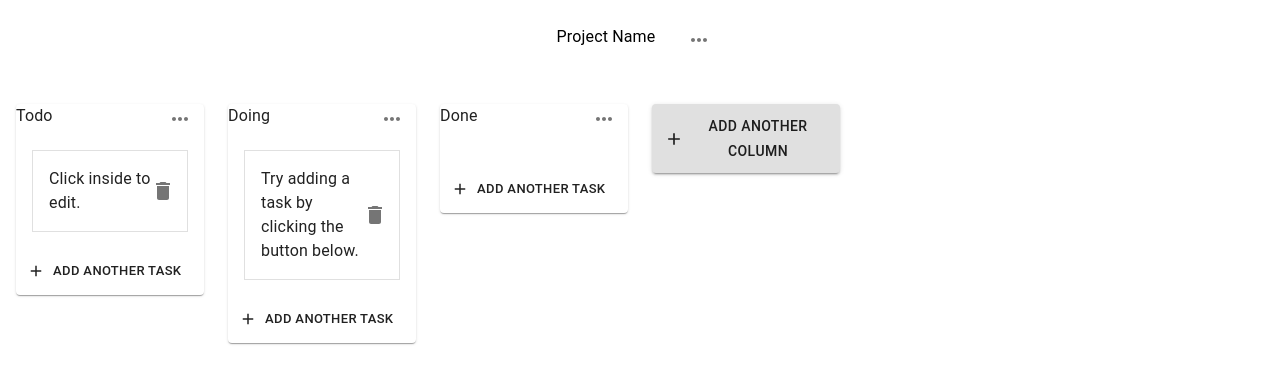
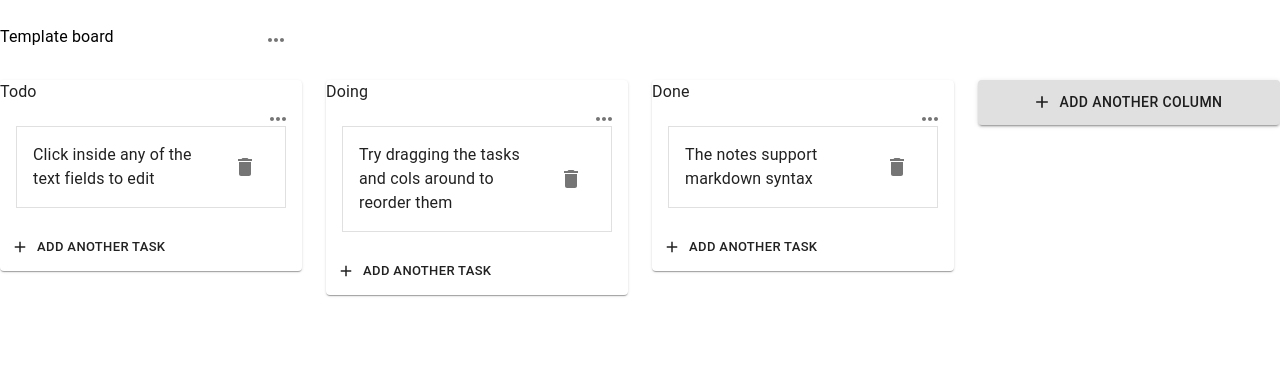
Before and after one commit to dylanpjx/todo-kanban, a React (Create React App) app: page / in a window 1280 px wide. Shown: the top 384 px of the page. Built offline with nearby package versions, Linux system fonts and the light colour scheme.

Commit message:
Complete refactoring of code using shallow instead of nested state

```diff
--- a/src/App.js
+++ b/src/App.js
@@ -1,161 +1,182 @@
 import React, { Component } from 'react';
 
-import initialState from './components/helpers/initialState';
+import initialState from './helpers/initialState';
 import Board from './components/Board';
+
+var _taskIndex = 3;
+var _colIndex = 3;
+var _boardIndex = 1;
 
 class App extends Component {
   constructor(props) {
     super(props);
     this.state = initialState;
   }
+
+  // DnD
+  onDragEnd = (result) => {
+    const { destination, source, draggableId, type } = result;
+
+    // No destination
+    if (!destination) return;
+
+    // Destination same as source
+    if (
+      destination.droppableId === source.droppableId &&
+      destination.index === source.index
+    )
+      return;
+
+    // Handle column dragging
+    if (type === 'column') {
+      const colIds = this.state.boards[source.droppableId].colIds;
+      colIds.splice(source.index, 1);
+      colIds.splice(destination.index, 0, draggableId);
+      const newBoard = { ...this.state.boards[source.draggableId], colIds };
+
+      this.setState({
+        ...this.state,
+        boards: { ...this.state.boards, [newBoard.id]: newBoard },
+      });
+      return;
+    }
+
+    // Handle task dragging
+    const startCol = this.state.cols[source.droppableId];
+    const endCol = this.state.cols[destination.droppableId];
+
+    // Within same column
+    if (startCol === endCol) {
+      const taskIds = startCol.taskIds;
+      taskIds.splice(source.index, 1);
+      taskIds.splice(destination.index, 0, draggableId);
+      const newCol = { ...startCol, taskIds };
+
+      this.setState({
+        ...this.state,
+        cols: { ...this.state.cols, [newCol.id]: newCol },
+      });
+      return;
+    }
+    // Across different columns
+    const startTaskIds = startCol.taskIds;
+    startTaskIds.splice(source.index, 1);
+    const newStart = { ...startCol, startTaskIds };
+
+    const endTaskIds = endCol.taskIds;
+    endTaskIds.splice(destination.index, 0, draggableId);
+    const newEnd = { ...endCol, endTaskIds };
+
+    this.setState({
+      ...this.state,
+      cols: {
+        ...this.state.cols,
+        [newStart.id]: newStart,
+        [newEnd.id]: newEnd,
+      },
+    });
+  };
+
   // Board handling
-  setBoards = (boards) => {
-    console.log('new', boards);
+  addBoard = (header, colIds = [], id = 'board-' + _boardIndex++) => {
+    const boards = { ...this.state.boards };
+    boards[id] = { id, header, colIds };
     this.setState({ boards });
   };
 
-  updateHeader = (header) => {
-    const boardId = this.state.currBoard;
-    const boards = [...this.state.boards];
+  delBoard = (id) => {
+    const boards = { ...this.state.boards };
+    boards.filter((board) => board.id === id);
+    this.setState({ boards });
+  };
 
-    this.setBoards(
-      boards.map((board) => {
-        if (board.id === boardId) {
-          return { ...board, header };
-        }
-        return { board };
-      }),
-    );
+  updateHeader = (id, header) => {
+    const boards = { ...this.state.boards };
+    boards.map((board) => {
+      if (board.id === id) return { ...board, header };
+      return board;
+    });
+    this.setState({ boards });
   };
 
   // Col handling
-  setCols = (cols) => {
-    const boardId = this.state.currBoard;
-    const boards = [...this.state.boards];
+  addCol = (label, taskIds = [], id = 'col-' + _colIndex++) => {
+    const cols = { ...this.state.cols };
+    cols[id] = { id, label, taskIds };
+    this.setState({ cols });
 
-    this.setBoards(
-      boards.map((board) => {
-        if (board.id === boardId) {
-          return { ...board, cols };
-        }
-        return { board };
-      }),
-    );
+    const boards = { ...this.state.boards };
+    boards[this.state.boardOrder[0]].colIds.push(id);
+    this.setState({ boards });
   };
 
-  updateLabel = (colId, label) => {
-    const boardId = this.state.currBoard;
-    const boards = [...this.state.boards];
-    const board = boards.find((board) => board.id === boardId);
-    const cols = board.cols;
+  delCol = (id) => {
+    const cols = { ...this.state.cols };
+    delete cols[id];
+    this.setState({ cols });
 
-    this.setCols(
-      cols.map((col) => {
-        if (col.id === colId) {
-          return { ...col, label };
-        }
-        return col;
-      }),
-    );
+    const boards = { ...this.state.boards };
+    boards[this.state.boardOrder[0]].colIds.filter((colId) => colId === id);
   };
 
-  addCol = (label) => {
-    const boardId = this.state.currBoard;
-    const boards = [...this.state.boards];
-    const board = boards.find((board) => board.id === boardId);
-    const cols = board.cols;
-
-    const newCol = createCol(label, [], true);
-    this.setCols([...cols, newCol], boardId);
-  };
-
-  delCol = (colId) => {
-    const boardId = this.state.currBoard;
-    const boards = [...this.state.boards];
-    const board = boards.find((board) => board.id === boardId);
-    const cols = board.cols;
-
-    this.setCols(cols.filter(({ id }) => id !== colId));
+  updateLabel = (id, label) => {
+    const cols = { ...this.state.cols };
+    cols.map((col) => {
+      if (col.id === id) return { ...col, label };
+      return col;
+    });
+    this.setState({ cols });
   };
 
   // Task handling
-  setTasks = (colId, tasks) => {
-    const boardId = this.state.currBoard;
-    const boards = [...this.state.boards];
-    const board = boards.find((board) => board.id === boardId);
-    const cols = board.cols;
+  addTask = (colId, content, id = 'task-' + _taskIndex++) => {
+    const tasks = { ...this.state.tasks };
+    tasks[id] = { id, content };
+    this.setState({ tasks });
 
-    this.setCols(
-      cols.map((col) => {
-        if (col.id === colId) {
-          return { ...col, tasks };
-        }
-        return col;
-      }),
-    );
+    const cols = { ...this.state.cols };
+    cols[colId].taskIds.push(id);
+    this.setState({ cols });
   };
 
-  // this should be called only if you commit the edit
-  updateContent = (colId, taskId, content) => {
-    const boardId = this.state.currBoard;
-    const boards = [...this.state.boards];
-    const board = boards.find((board) => board.id === boardId);
-    const col = board.cols.find((col) => col.id === colId);
-    const tasks = col.tasks;
+  delTask = (colId, id) => {
+    const tasks = { ...this.state.tasks };
+    delete tasks[id];
+    this.setState({ tasks });
 
-    this.setTasks(
-      colId,
-      tasks.map((task) => {
-        if (task.id === taskId) {
-          return { ...task, content };
-        }
-        return task;
-      }),
-    );
+    const cols = { ...this.state.cols };
+    cols[colId].taskIds.filter((taskId) => taskId === id);
+    this.setState({ cols });
   };
 
-  addTask = (colId, content) => {
-    const boardId = this.state.currBoard;
-    const boards = [...this.state.boards];
-    const board = boards.find((board) => board.id === boardId);
-    const col = board.cols.find((col) => col.id === colId);
-    const tasks = col.tasks;
-
-    const newTask = createTask(colId, content, true);
-    this.setTasks(colId, [...tasks, newTask]);
-  };
-
-  delTask = (colId, taskId) => {
-    const boardId = this.state.currBoard;
-    const boards = [...this.state.boards];
-    const board = boards.find((board) => board.id === boardId);
-    const col = board.cols.find((col) => col.id === colId);
-    const tasks = col.tasks;
-
-    console.log('old', boards);
-
-    this.setTasks(
-      colId,
-      tasks.filter(({ id }) => id !== taskId),
-    );
+  updateContent = (id, content) => {
+    const tasks = { ...this.state.tasks };
+    tasks.map((task) => {
+      if (task.id === id) return { ...task, content };
+      return task;
+    });
+    this.setState({ tasks });
   };
 
   render() {
-    const board = this.state.boards.find(
-      (board) => board.id === this.state.currBoard,
-    );
+    const board = this.state.boards[this.state.boardOrder[0]];
+    console.log('board: ', board);
 
     return (
       <Board
-        header={board.header}
-        updateHeader={this.updateHeader}
-        cols={board.cols}
+        board={board}
+        // addBoard={this.addBoard}
+        // delBoard={this.delBoard}
+
+        cols={this.state.cols}
         addCol={this.addCol}
         delCol={this.delCol}
         updateLabel={this.updateLabel}
+        tasks={this.state.tasks}
         addTask={this.addTask}
         delTask={this.delTask}
         updateContent={this.updateContent}
+        onDragEnd={this.onDragEnd}
       />
     );
   }
--- a/src/components/Board.js
+++ b/src/components/Board.js
@@ -1,11 +1,13 @@
 import React from 'react';
-
-import AddCol from './helpers/AddCol';
-import Header from './Header';
-import Col from './Col';
 
 import { makeStyles } from '@material-ui/core/styles';
 import Grid from '@material-ui/core/Grid';
+
+import { DragDropContext, Droppable } from 'react-beautiful-dnd';
+
+import AddCol from '../helpers/AddCol';
+import Header from './Header';
+import Col from './Col';
 
 const useStyles = makeStyles((theme) => ({
   root: {
@@ -18,33 +20,48 @@ const Board = (props) => {
   const classes = useStyles();
 
   return (
-    <div>
-      <Grid container spacing={3} className={classes.root}>
-        <Grid container item xs={12} alignItems="center" justify="center">
-          <Header header={props.header} updateHeader={props.updateHeader} />
-        </Grid>
+    <DragDropContext onDragEnd={props.onDragEnd} className={classes.root}>
+      <Header header={props.board.header} updateHeader={props.updateHeader} />
 
-        {props.cols.map((col) => (
-          <Grid item md={3} lg={2} key={col.id}>
+      <Droppable
+        droppableId={props.board.id}
+        direction="horizontal"
+        type="column"
+      >
+        {(provided) => (
+          <Grid
+            container
+            spacing={3}
+            {...provided.droppableProps}
+            ref={provided.innerRef}
+          >
+            {props.board.colIds.map((colId, index) => {
+              const col = props.cols[colId];
+              if (col) {
+                return (
+                  <Grid item xs={3}>
                     <Col
-              colId={col.id}
-              label={col.label}
-              updateLabel={props.updateLabel}
-              tasks={col.tasks}
-              isNew={col.isNew}
+                      key={col.id}
+                      col={col}
                       delCol={props.delCol}
+                      index={index}
+                      tasks={props.tasks}
                       addTask={props.addTask}
                       delTask={props.delTask}
-              updateContent={props.updateContent}
                     />
                   </Grid>
-        ))}
+                );
+              }
+            })}
+            {provided.placeholder}
 
-        <Grid item md={3} lg={2}>
+            <Grid item xs={3}>
               <AddCol addCol={props.addCol} />
             </Grid>
           </Grid>
-    </div>
+        )}
+      </Droppable>
+    </DragDropContext>
   );
 };
 
--- a/src/components/Col.js
+++ b/src/components/Col.js
@@ -1,28 +1,23 @@
-import React, { useState } from 'react';
+import React from 'react';
+
+import { Draggable, Droppable } from 'react-beautiful-dnd';
 
 import { makeStyles } from '@material-ui/core/styles';
 import Typography from '@material-ui/core/Typography';
 import Card from '@material-ui/core/Card';
 import CardContent from '@material-ui/core/CardContent';
 import CardActions from '@material-ui/core/CardActions';
-import IconButton from '@material-ui/core/IconButton';
-import MoreHorizIcon from '@material-ui/icons/MoreHoriz';
-import Menu from '@material-ui/core/Menu';
-import MenuItem from '@material-ui/core/MenuItem';
 
-import AddTask from './helpers/AddTask';
-import Editable from './helpers/Editable';
+import ColMenu from '../helpers/ColMenu';
+import Editable from '../helpers/Editable';
 import Task from './Task';
+import AddTask from '../helpers/AddTask';
 
 const useStyles = makeStyles((theme) => ({
   col: {},
   add: {
     padding: theme.spacing(2, 1),
     borderRadius: theme.spacing(2),
-  },
-  labelMenu: {
-    position: 'absolute',
-    right: 0,
   },
   labelWrapper: {
     display: 'flex',
@@ -37,68 +32,68 @@ const ContentComponent = ({ text }) => <Typography> {text} </Typography>;
 const Col = (props) => {
   const classes = useStyles();
 
-  const [menu, setMenu] = useState(null);
-
   // console.log(`Col ${props.id}: props.task:`, props.tasks);
 
   return (
-    <Card className={classes.col}>
-      {/* Label */}
-      <div className={classes.labelWrapper}>
+    <Draggable draggableId={props.col.id} index={props.index} type="column">
+      {(provided) => (
+        <Card
+          className={classes.col}
+          {...provided.draggableProps}
+          ref={provided.innerRef}
+        >
+          {/* Label + Menu */}
+          <div className={classes.labelWrapper} {...provided.dragHandleProps}>
             <Editable
               text={props.label}
-          onSubmit={(text) => props.updateLabel(props.colId, text)}
-          initialIsEditing={props.isNew}
-          ContentComponent={() => <ContentComponent text={props.label} />}
+              // onSubmit={(text) => }
+              // initialIsEditing={props.isNew}
+              ContentComponent={() => (
+                <ContentComponent text={props.col.label} />
+              )}
             />
 
-        {/* Context menu */}
-        <IconButton
-          onClick={(e) => setMenu(e.currentTarget)}
-          className={classes.labelMenu}
-        >
-          <MoreHorizIcon />
-        </IconButton>
-        <Menu
-          id="col-menu"
-          anchorEl={menu}
-          keepMounted
-          open={Boolean(menu)}
-          onClose={() => setMenu(null)}
-        >
-          <MenuItem onClick={() => setMenu(null)}>Copy Column</MenuItem>
-          <MenuItem onClick={() => props.delCol(props.colId)}>
-            Delete Column
-          </MenuItem>
-          <MenuItem onClick={() => setMenu(null)}>Move Column</MenuItem>
-        </Menu>
+            <ColMenu colId={props.col.id} delCol={props.delCol} />
           </div>
 
           {/* Tasks */}
-      <CardContent>
-        {props.tasks.map((task) => (
-          <div key={task.id}>
+          <Droppable droppableId={props.col.id} type="task">
+            {(provided, snapshot) => (
+              <CardContent
+                {...provided.droppableProps}
+                ref={provided.innerRef}
+                isDraggingOver={snapshot.isDraggingOver}
+              >
+                {props.col.taskIds.map((taskId, index) => {
+                  const task = props.tasks[taskId];
+                  if (task) {
+                    return (
                       <Task
-              colId={task.colId}
-              taskId={task.id}
-              content={task.content}
-              isNew={task.isNew}
+                        key={task.id}
+                        colId={props.col.id}
+                        task={task}
+                        index={index}
                         delTask={props.delTask}
-              updateContent={props.updateContent}
                       />
-          </div>
-        ))}
+                    );
+                  }
+                })}
+                {provided.placeholder}
               </CardContent>
+            )}
+          </Droppable>
 
           {/* AddTask Button */}
           <CardActions>
             <AddTask
               className={classes.add}
-          colId={props.colId}
+              colId={props.col.id}
               addTask={props.addTask}
             />
           </CardActions>
         </Card>
+      )}
+    </Draggable>
   );
 };
 
--- a/src/components/Header.js
+++ b/src/components/Header.js
@@ -7,11 +7,13 @@ import MoreHorizIcon from '@material-ui/icons/MoreHoriz';
 import Menu from '@material-ui/core/Menu';
 import MenuItem from '@material-ui/core/MenuItem';
 
-import Editable from './helpers/Editable';
+import Editable from '../helpers/Editable';
 
 const useStyles = makeStyles((theme) => ({
   header: {
     display: 'flex',
+    flexDirection: 'row',
+    flex: 1,
     height: '10vh',
     alignItems: 'center',
     justifyContent: 'center',
--- a/src/components/Task.js
+++ b/src/components/Task.js
@@ -1,12 +1,13 @@
 import React from 'react';
 
-import Editable from './helpers/Editable';
+import { Draggable } from 'react-beautiful-dnd';
 
 import { makeStyles } from '@material-ui/core/styles';
 import Paper from '@material-ui/core/Paper';
 import Typography from '@material-ui/core/Typography';
-import IconButton from '@material-ui/core/IconButton';
-import DeleteIcon from '@material-ui/icons/Delete';
+
+import Editable from '../helpers/Editable';
+import DelTask from '../helpers/DelTask';
 
 const useStyles = makeStyles((theme) => ({
   taskWrapper: {
@@ -29,23 +30,35 @@ const Task = (props) => {
   const classes = useStyles();
 
   return (
-    <Paper variant="outlined" square className={classes.taskWrapper}>
-      <Editable
-        text={props.content}
-        onSubmit={(text) =>
-          props.updateContent(props.colId, props.taskId, text)
-        } // called when you commit the edit
-        ContentComponent={() => <ContentComponent text={props.content} />}
-        multiline
-        initialIsEditing={props.isNew}
-      />
-      <IconButton
-        className={classes.button}
-        onClick={() => props.delTask(props.colId, props.taskId)}
-      >
-        <DeleteIcon />
-      </IconButton>
-    </Paper>
+    <Draggable draggableId={props.task.id} index={props.index} type="task">
+      {(provided, snapshot) => (
+        <Paper
+          variant="outlined"
+          square
+          className={classes.taskWrapper}
+          {...provided.draggableProps}
+          {...provided.dragHandleProps}
+          ref={provided.innerRef}
+          isDragging={snapshot.isDragging}
+        >
+          <Editable
+            text={props.task.content}
+            // onSubmit={(text) => {}}
+            ContentComponent={() => (
+              <ContentComponent text={props.task.content} />
+            )}
+            multiline
+            // initialIsEditing={props.isNew}
+          />
+
+          <DelTask
+            delTask={props.delTask}
+            colId={props.colId}
+            taskId={props.task.id}
+          />
+        </Paper>
+      )}
+    </Draggable>
   );
 };
 
--- a/src/components/helpers/initialState.js
+++ /dev/null
@@ -1,30 +0,0 @@
-var _todoIndex = 0;
-var _colIndex = 0;
-var _boardIndex = 0;
-
-const createBoard = (header, cols, id = _boardIndex++) => {
-  return { id, header, cols };
-};
-
-const createCol = (label, tasks, isNew = false, id = _colIndex++) => {
-  return { id, label, tasks, isNew };
-};
-
-const createTask = (colId, content, isNew = false, id = _todoIndex++) => {
-  return { id, colId, content, isNew };
-};
-
-const initialState = {
-  currBoard: 0,
-  boards: [
-    createBoard('Project Name', [
-      createCol('Todo', [createTask(0, 'Click inside to edit.')]),
-      createCol('Doing', [
-        createTask(1, 'Try adding a task by clicking the button below.'),
-      ]),
-      createCol('Done', []),
-    ]),
-  ],
-};
-
-export default initialState;
--- a/src/components/helpers/AddCol.js
+++ b/src/helpers/AddCol.js
@@ -11,7 +11,7 @@ const AddCol = (props) => {
         variant="contained"
         startIcon={<AddIcon />}
         style={{ paddingTop: 10, paddingBottom: 10 }}
-        onClick={() => props.addCol('')}
+        onClick={() => props.addCol('Type your new column label here')}
       >
         Add another column
       </Button>
--- a/src/components/helpers/AddTask.js
+++ b/src/helpers/AddTask.js
@@ -8,7 +8,7 @@ const AddTask = (props) => {
     <Button
       size="small"
       startIcon={<AddIcon />}
-      onClick={() => props.addTask(props.colId, 'Type your task here!')}
+      onClick={() => props.addTask(props.colId, 'Type your new task here')}
     >
       Add another task
     </Button>
--- /dev/null
+++ b/src/helpers/ColMenu.js
@@ -0,0 +1,45 @@
+import React, { useState } from 'react';
+
+import { makeStyles } from '@material-ui/core/styles';
+import IconButton from '@material-ui/core/IconButton';
+import MoreHorizIcon from '@material-ui/icons/MoreHoriz';
+import Menu from '@material-ui/core/Menu';
+import MenuItem from '@material-ui/core/MenuItem';
+
+const useStyles = makeStyles((theme) => ({
+  colMenu: {
+    position: 'absolute',
+    right: 0,
+  },
+}));
+
+const ColMenu = (props) => {
+  const classes = useStyles();
+  const [menu, setMenu] = useState(null);
+
+  return (
+    <div>
+      <IconButton
+        onClick={(e) => setMenu(e.currentTarget)}
+        className={classes.colMenu}
+      >
+        <MoreHorizIcon />
+      </IconButton>
+      <Menu
+        id="col-menu"
+        anchorEl={menu}
+        keepMounted
+        open={Boolean(menu)}
+        onClose={() => setMenu(null)}
+      >
+        <MenuItem onClick={() => setMenu(null)}>Copy Column</MenuItem>
+        <MenuItem onClick={() => props.delCol(props.colId)}>
+          Delete Column
+        </MenuItem>
+        <MenuItem onClick={() => setMenu(null)}>Move Column</MenuItem>
+      </Menu>
+    </div>
+  );
+};
+
+export default ColMenu;
--- /dev/null
+++ b/src/helpers/DelTask.js
@@ -0,0 +1,19 @@
+import React from 'react';
+
+import IconButton from '@material-ui/core/IconButton';
+import DeleteIcon from '@material-ui/icons/Delete';
+
+const DelTask = (props) => {
+  return (
+    <div>
+      <IconButton
+        // className={classes.button}
+        onClick={() => props.delTask(props.colId, props.taskId)}
+      >
+        <DeleteIcon />
+      </IconButton>
+    </div>
+  );
+};
+
+export default DelTask;
--- /dev/null
+++ b/src/helpers/initialState.js
@@ -0,0 +1,45 @@
+const initialState = {
+  boards: {
+    'board-0': {
+      id: 'board-0',
+      header: 'Template board',
+      colIds: ['col-0', 'col-1', 'col-2'],
+    },
+  },
+  cols: {
+    'col-0': {
+      id: 'col-0',
+      label: 'Todo',
+      taskIds: ['task-0'],
+    },
+    'col-1': {
+      id: 'col-1',
+      label: 'Doing',
+      taskIds: ['task-1'],
+    },
+
+    'col-2': {
+      id: 'col-2',
+      label: 'Done',
+      taskIds: ['task-2'],
+    },
+  },
+  tasks: {
+    'task-0': {
+      id: 'task-0',
+      content: 'Click inside any of the text fields to edit',
+    },
+    'task-1': {
+      id: 'task-1',
+      content: 'Try dragging the tasks and cols around to reorder them',
+    },
+    'task-2': {
+      id: 'task-2',
+      content: 'The notes support markdown syntax',
+    },
+  },
+
+  boardOrder: ['board-0'],
+};
+
+export default initialState;
```
Also changed, not shown: src/helpers/Editable.js (renamed from src/components/helpers/Editable.js). Lines whose indentation alone changed are shown as unchanged.
